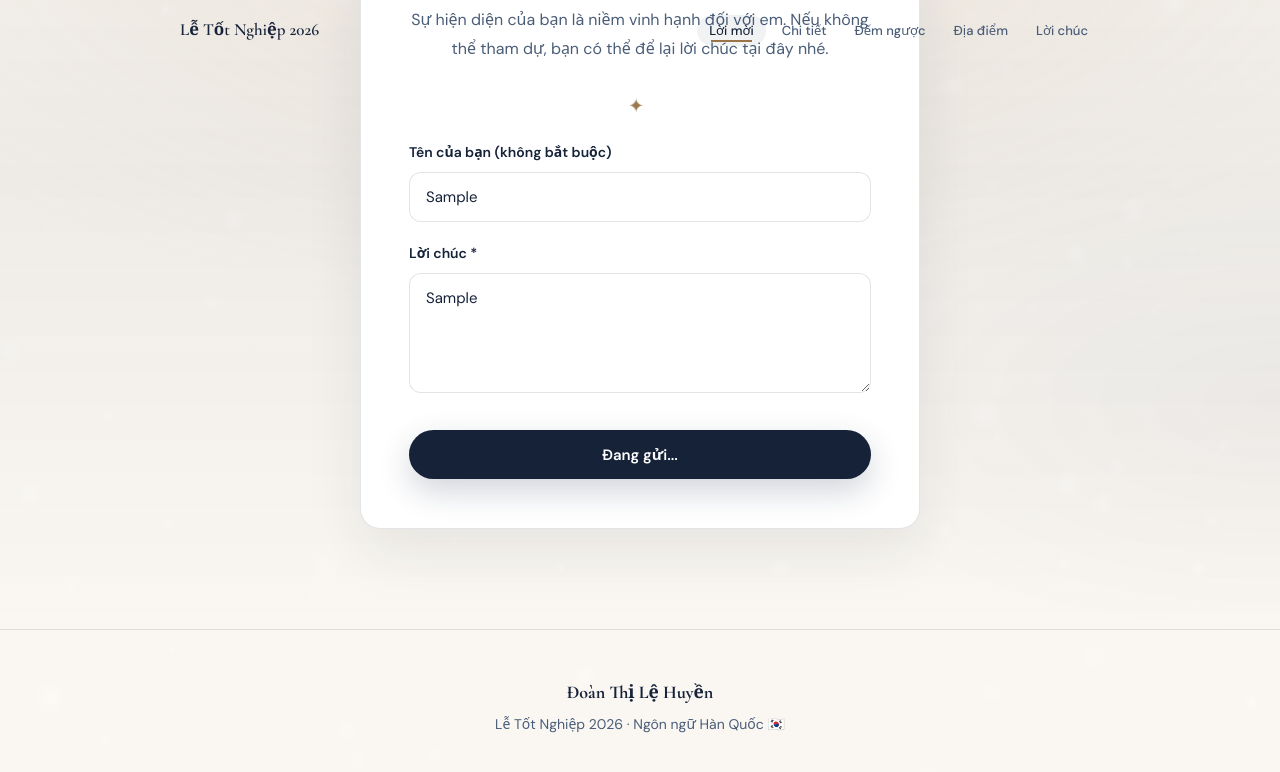
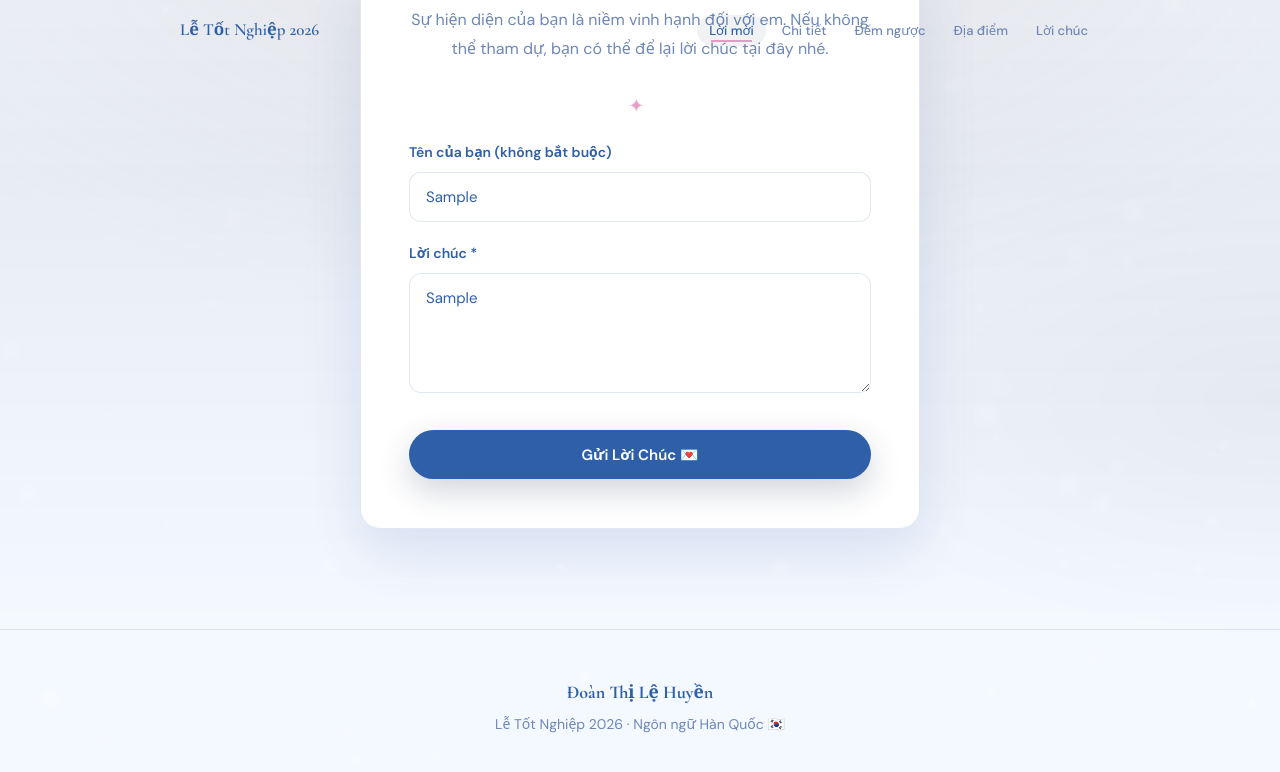
Before and after one commit to thanhdat130298/doanhuyen, a website built with Vite: page index.html in a window 1280 px wide. Both pictures are taken after typing "Sample", "Sample" into the empty fields and a click on the button "Gửi Lời Chúc 💌". Shown: the part 4337-5109 px from the top of the page. Built offline with nearby package versions, Linux system fonts and the light colour scheme; some packages are replaced by stand-ins of ours; no server answers; animation ran at ten frames a second.

Commit message:
update excel

```diff
--- a/index.html
+++ b/index.html
@@ -20,15 +20,15 @@
 
   <style>
     :root {
-      --navy: #152238;
-      --navy-soft: #2a3d5c;
-      --gold: #9a7348;
-      --gold-light: #e8d5b5;
-      --cream: #faf7f2;
+      --navy: #2f5fa8;
+      --navy-soft: #5d7fbd;
+      --gold: #e59bc5;
+      --gold-light: #f8dff0;
+      --cream: #f4f8ff;
       --paper: #ffffff;
-      --muted: #4a5d78;
-      --line: rgba(21, 34, 56, 0.12);
-      --shadow: 0 24px 60px rgba(21, 34, 56, 0.08);
+      --muted: #6e87b8;
+      --line: rgba(47, 95, 168, 0.14);
+      --shadow: 0 24px 60px rgba(47, 95, 168, 0.14);
       --ease: cubic-bezier(0.22, 1, 0.36, 1);
       --serif: "Cormorant Garamond", Georgia, serif;
       --sans: "DM Sans", system-ui, sans-serif;
@@ -558,7 +558,7 @@
       font-family: var(--kr);
       font-size: clamp(28px, 5vw, 38px);
       font-weight: 600;
-      color: #7c4a6a;
+      color: #d884bd;
       margin-bottom: 32px;
     }
 
--- a/src/main.js
+++ b/src/main.js
@@ -86,26 +86,6 @@ function initWishesForm() {
 
   if (calendarBtn) calendarBtn.href = getCalendarUrl();
 
-  let firebaseReady = null;
-  const loadFirebase = () => {
-    if (!firebaseReady) firebaseReady = import("./wishes.js");
-    return firebaseReady;
-  };
-
-  const section = document.getElementById("wishes");
-  if (section && "IntersectionObserver" in window) {
-    const obs = new IntersectionObserver(
-      (entries) => {
-        if (entries.some((e) => e.isIntersecting)) {
-          loadFirebase();
-          obs.disconnect();
-        }
-      },
-      { rootMargin: "200px" }
-    );
-    obs.observe(section);
-  }
-
   form.addEventListener("submit", async (e) => {
     e.preventDefault();
     const btn = form.querySelector('button[type="submit"]');
@@ -121,16 +101,18 @@ function initWishesForm() {
     btn.textContent = "Đang gửi...";
 
     try {
-      const { submitWish } = await loadFirebase();
+      const { submitWish } = await import("./wishes.js");
       await submitWish(name, message);
       form.hidden = true;
       panel.hidden = false;
       panel.scrollIntoView({ behavior: "smooth", block: "nearest" });
       initFirebaseAnalytics();
-    } catch {
+    } catch (error) {
+      console.error("Wish submit failed:", error);
       btn.disabled = false;
       btn.textContent = "Gửi Lời Chúc 💌";
-      alert("Không gửi được lời chúc. Vui lòng thử lại sau.");
+      const reason = error instanceof Error ? error.message : "unknown_error";
+      alert(`Không gửi được lời chúc. Lý do: ${reason}`);
     }
   });
 }
--- a/src/wishes.js
+++ b/src/wishes.js
@@ -1,11 +1,27 @@
-import { getFirestore, collection, addDoc, serverTimestamp } from "firebase/firestore";
-import { app } from "./firebase.js";
+const SCRIPT_URL = import.meta.env.VITE_GOOGLE_SCRIPT_URL;
 
 export async function submitWish(name, message) {
-  const db = getFirestore(app);
-  await addDoc(collection(db, "wishes"), {
-    name: name.trim() || "Ẩn danh",
+  if (!SCRIPT_URL) {
+    throw new Error("Thiếu VITE_GOOGLE_SCRIPT_URL trong file .env");
+  }
+
+  const payload = {
+    name: (name || "").trim() || "Ẩn danh",
     message: message.trim(),
-    createdAt: serverTimestamp(),
+  };
+
+  const res = await fetch(SCRIPT_URL, {
+    method: "POST",
+    headers: { "Content-Type": "text/plain;charset=utf-8" },
+    body: JSON.stringify(payload),
   });
+
+  if (!res.ok) {
+    throw new Error(`HTTP ${res.status}`);
+  }
+
+  const data = await res.json().catch(() => ({}));
+  if (data && data.ok === false) {
+    throw new Error(data.error || "submit_failed");
+  }
 }
```
Also changed, not shown: .github/workflows/firebase-hosting-merge.yml, .github/workflows/firebase-hosting-pull-request.yml, 1 other file.
